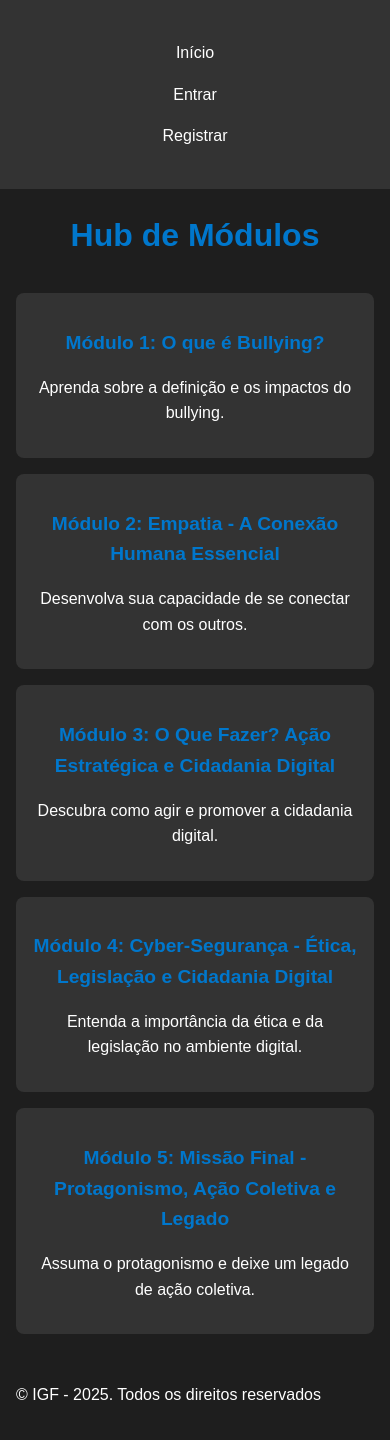
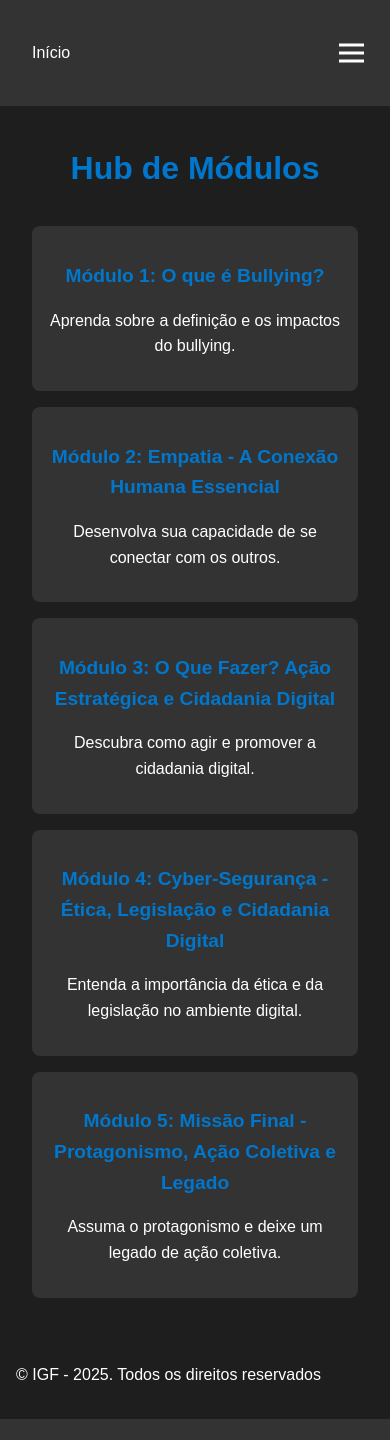
Before and after one commit to MaddAF/CursoBullyingAndGame, a Flask app: page /modules in a window 390 px wide. After the commit the page ends 1419 px from the top, so only its background shows below. Run offline with Flask 3, Linux system fonts and the light colour scheme; the visitor is signed in with stand-in values (Sample User, id 1).

Commit message:
feat: Implement mobile-friendly side menu for navigation

```diff
--- a/static/style.css
+++ b/static/style.css
@@ -40,6 +40,7 @@ a:hover {
     background-color: #333;
     color: #fff;
     padding: 1rem 0;
+    position: relative; /* Needed for positioning the menu icon */
 }
 
 .navbar .container {
@@ -56,6 +57,84 @@ a:hover {
 .navbar a:hover {
     text-decoration: none;
     background-color: #555;
+}
+
+/* Hamburger menu icon */
+.menu-icon {
+    display: none; /* Hidden by default, shown on mobile */
+    cursor: pointer;
+    padding: 10px;
+    z-index: 1001;
+    position: absolute;
+    right: 1rem;
+    top: 50%;
+    transform: translateY(-50%);
+}
+
+.menu-icon .bar {
+    width: 25px;
+    height: 3px;
+    background-color: #fff;
+    margin: 5px 0;
+    transition: 0.4s;
+}
+
+/* Side menu styles */
+.side-menu {
+    height: 100%;
+    width: 0; /* Hidden by default */
+    position: fixed;
+    z-index: 1000;
+    top: 0;
+    left: 0;
+    background-color: #333;
+    overflow-x: hidden;
+    transition: 0.5s;
+    padding-top: 60px;
+    box-shadow: 2px 0 5px rgba(0,0,0,0.5);
+}
+
+.side-menu a {
+    padding: 15px 25px;
+    text-decoration: none;
+    font-size: 20px;
+    color: #fff;
+    display: block;
+    transition: 0.3s;
+}
+
+.side-menu a:hover {
+    background-color: #555;
+}
+
+.side-menu .close-btn {
+    position: absolute;
+    top: 0;
+    right: 25px;
+    font-size: 36px;
+    margin-left: 50px;
+    color: #fff;
+}
+
+/* When the side menu is open */
+.side-menu.open {
+    width: 250px;
+}
+
+/* Overlay when menu is open */
+.overlay {
+    display: none;
+    position: fixed;
+    top: 0;
+    left: 0;
+    width: 100%;
+    height: 100%;
+    background: rgba(0, 0, 0, 0.7);
+    z-index: 999;
+}
+
+.overlay.active {
+    display: block;
 }
 
 .module-list {
@@ -128,19 +207,18 @@ button:hover {
     border: none; /* Remove iframe border */
 }
 
-
+/* Media queries for mobile responsiveness */
 @media (max-width: 768px) {
-    .navbar .container {
-        flex-direction: column;
+    .navbar .container .navbar-links {
+        display: none; /* Hide traditional navbar links */
     }
 
-    .navbar a {
-        display: block;
-        width: 100%;
-        text-align: center;
+    .menu-icon {
+        display: block; /* Show hamburger icon */
     }
 
-    .module-list {
-        grid-template-columns: 1fr;
+    /* Adjust main content when side menu is open to prevent scroll */
+    body.no-scroll {
+        overflow: hidden;
     }
 }
--- a/templates/base.html
+++ b/templates/base.html
@@ -11,6 +11,7 @@
     <nav class="navbar">
         <div class="container">
             <a href="{{ url_for('index') }}">Início</a>
+            <div class="navbar-links">
                 {% if user %}
                     <a href="{{ url_for('modules_hub') }}">Módulos</a>
                     {% if user.is_admin %}
@@ -22,8 +23,32 @@
                     <a href="{{ url_for('register') }}">Registrar</a>
                 {% endif %}
             </div>
+            <div class="menu-icon" onclick="openNav()">
+                <div class="bar"></div>
+                <div class="bar"></div>
+                <div class="bar"></div>
+            </div>
+        </div>
     </nav>
-    <div class="containerO {% block container_class %}{% endblock %}">
+
+    <div id="sideMenu" class="side-menu">
+        <a href="javascript:void(0)" class="close-btn" onclick="closeNav()">&times;</a>
+        <a href="{{ url_for('index') }}">Início</a>
+        {% if user %}
+            <a href="{{ url_for('modules_hub') }}">Módulos</a>
+            {% if user.is_admin %}
+                <a href="{{ url_for('admin') }}">Admin</a>
+            {% endif %}
+            <a href="{{ url_for('logout') }}">Sair</a>
+        {% else %}
+            <a href="{{ url_for('login') }}">Entrar</a>
+            <a href="{{ url_for('register') }}">Registrar</a>
+        {% endif %}
+    </div>
+
+    <div id="overlay" class="overlay" onclick="closeNav()"></div>
+
+    <div class="container {% block container_class %}{% endblock %}">
         {% block content %}
         {% endblock %}
     </div>
@@ -32,5 +57,19 @@
             <p>&copy; IGF - 2025. Todos os direitos reservados</p>
         </div>
     </footer>
+
+    <script>
+        function openNav() {
+            document.getElementById("sideMenu").style.width = "250px";
+            document.getElementById("overlay").classList.add("active");
+            document.body.classList.add("no-scroll");
+        }
+
+        function closeNav() {
+            document.getElementById("sideMenu").style.width = "0";
+            document.getElementById("overlay").classList.remove("active");
+            document.body.classList.remove("no-scroll");
+        }
+    </script>
 </body>
 </html>
```
Lines whose indentation alone changed are shown as unchanged.
